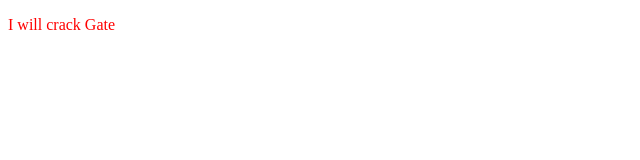
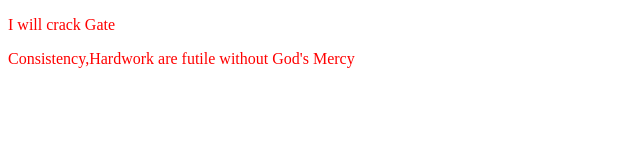
Before and after one commit to swagsphs101/LocalRepo, a plain HTML site: page index.html in a window 1280 px wide. Shown: the whole page, without its empty margins (0-640 px from the left). Drawn offline with Linux system fonts and the light colour scheme.

Commit message:
Add New Feature

```diff
--- a/index.html
+++ b/index.html
@@ -9,5 +9,6 @@
 <body>
 
     <p>I will crack Gate</p>
+    <p>Consistency,Hardwork are futile without God's Mercy</p>
 </body>
 </html>
```
